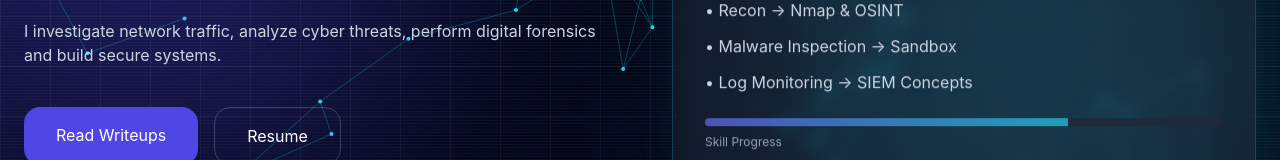
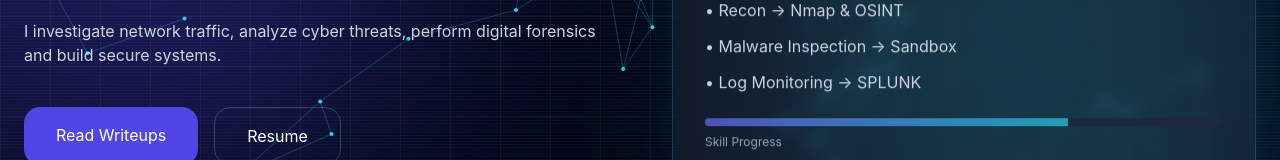
Before and after one commit to UraniumUtkarsh/cyber.utkarshpandey, a Next.js app: page / in a window 1280 px wide. Shown: the part 294-454 px from the top of the page. Built offline with nearby package versions, Linux system fonts and the light colour scheme.

Commit message:
Updated some minor details for home page and layout

```diff
--- a/app/layout.tsx
+++ b/app/layout.tsx
@@ -13,7 +13,7 @@ const geistMono = Geist_Mono({
 });
 
 export const metadata: Metadata = {
-  title: "Cyber.Utkarsh | Home",
+  title: "Cyber.UtkarshPandey | Home",
   description: "Cybersecurity portfolio of Utkarsh Pandey showcasing hands-on projects in network security, digital forensics, SOC operations, vulnerability assessment, and threat analysis. Explore cybersecurity blogs, tools, labs, and real-world learning experiences. UraniumUtkarsh. utkarshpandey.com",
 };
 
--- a/app/page.js
+++ b/app/page.js
@@ -61,7 +61,7 @@ export default function Home() {
                 <p>• Packet Analysis → Wireshark</p>
                 <p>• Recon → Nmap & OSINT</p>
                 <p>• Malware Inspection → Sandbox</p>
-                <p>• Log Monitoring → SIEM Concepts</p>
+                <p>• Log Monitoring → SPLUNK</p>
               </div>
 
               <div className="mt-6 h-2 bg-slate-800 rounded-full overflow-hidden">
```
